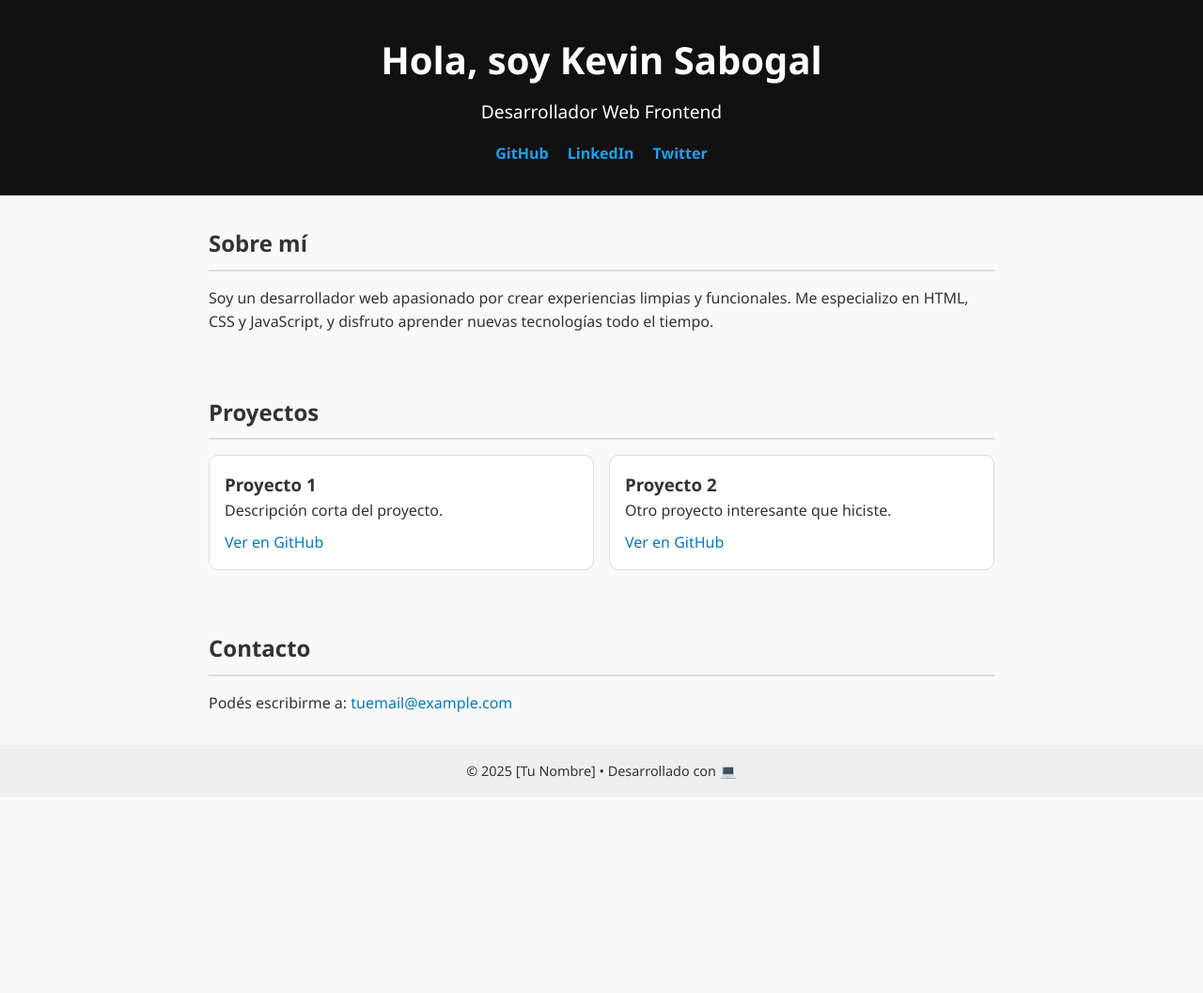
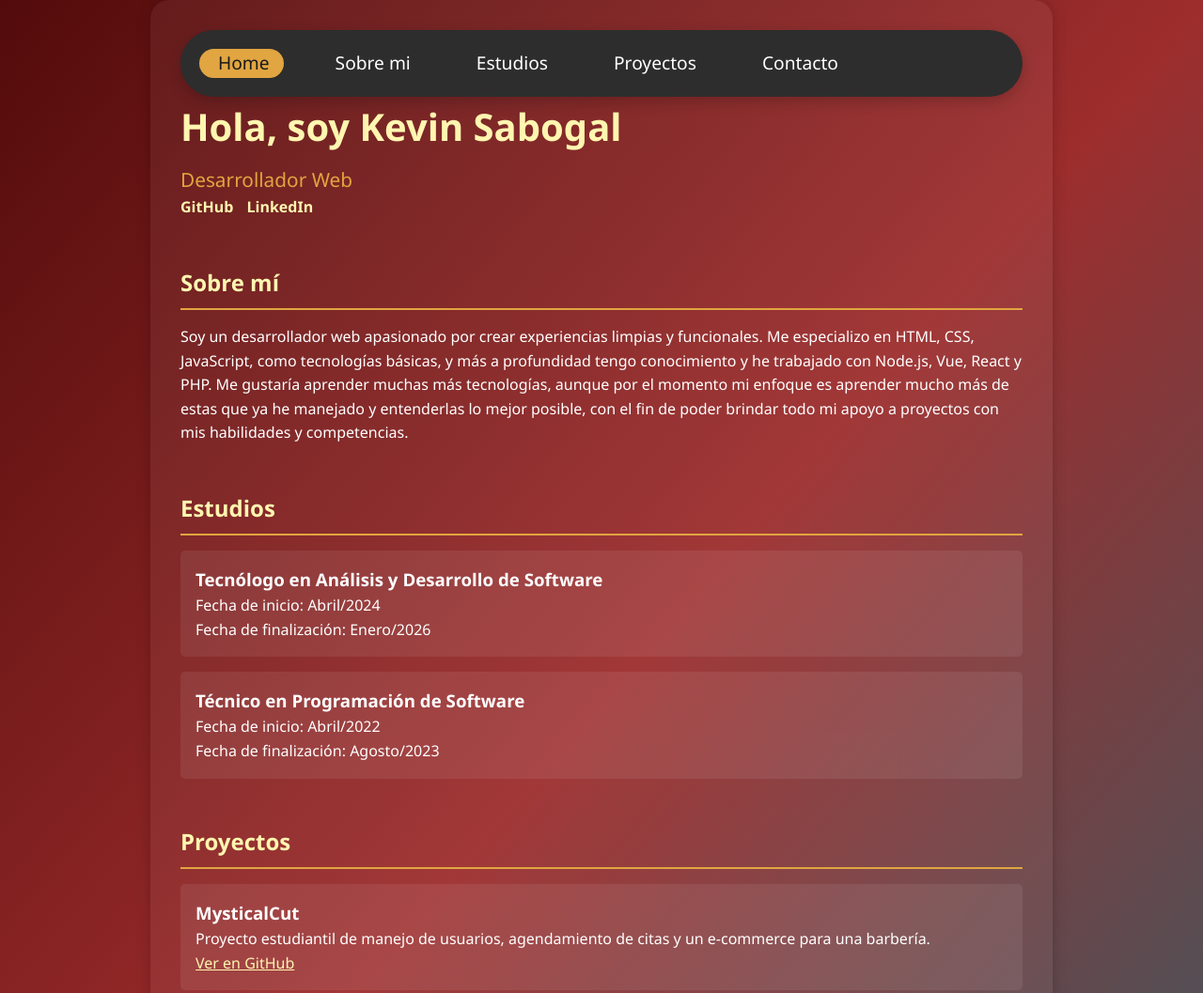
Before and after one commit to DazhyGM/Portafolio_Dazhy, a plain HTML site: page index.html in a window 1280 px wide. Shown: the top 1057 px of the page at 94% size. Before the commit the page ends 848 px from the top, so only its background shows below. Drawn offline with Linux system fonts and the light colour scheme.

Commit message:
se hacen mejoras de diseño y se agrega navbar

```diff
--- a/index.html
+++ b/index.html
@@ -1,50 +1,104 @@
 <!DOCTYPE html>
 <html lang="es">
+
 <head>
   <meta charset="UTF-8" />
   <meta name="viewport" content="width=device-width, initial-scale=1.0" />
   <title>Mi Portafolio</title>
   <link rel="stylesheet" href="style.css" />
 </head>
+
 <body>
-  <header>
+
+
+
+  <!-- CONTENEDOR PRINCIPAL -->
+  <div class="container">
+
+    <!-- NAVBAR FIJO -->
+  <div class="nav-container">
+    <ul class="navigation">
+        <div class="highlight"></div>
+        <li class="active"><a href="#">Home</a></li>
+        <li><a href="#">Sobre mi</a></li>
+        <li><a href="#">Estudios</a></li>
+        <li><a href="#">Proyectos</a></li>
+        <li><a href="#">Contacto</a></li>
+    </ul>
+
+  </div>
+
+    <header class="seccion">
       <h1>Hola, soy Kevin Sabogal</h1>
-    <p>Desarrollador Web Frontend</p>
+      <p>Desarrollador Web</p>
       <div class="redes">
-      <a href="https://github.com/tu-usuario" target="_blank">GitHub</a>
-      <a href="https://linkedin.com/in/tu-perfil" target="_blank">LinkedIn</a>
-      <a href="https://twitter.com/tu-usuario" target="_blank">Twitter</a>
+        <a href="https://github.com/DazhyGM" target="_blank">GitHub</a>
+        <a href="https://www.linkedin.com/in/david-sabogal-5349012b9/" target="_blank">LinkedIn</a>
       </div>
     </header>
 
-  <section id="sobre-mi">
+    <section id="sobre-mi" class="seccion">
       <h2>Sobre mí</h2>
-    <p>Soy un desarrollador web apasionado por crear experiencias limpias y funcionales. Me especializo en HTML, CSS y JavaScript, y disfruto aprender nuevas tecnologías todo el tiempo.</p>
+      <p>
+        Soy un desarrollador web apasionado por crear experiencias limpias y funcionales. Me especializo en HTML,
+        CSS, JavaScript, como tecnologías básicas, y más a profundidad tengo conocimiento y he trabajado con
+        Node.js, Vue, React y PHP. Me gustaría aprender muchas más tecnologías, aunque por el momento mi enfoque es
+        aprender mucho más de estas que ya he manejado y entenderlas lo mejor posible, con el fin de poder brindar
+        todo mi apoyo a proyectos con mis habilidades y competencias.
+      </p>
     </section>
 
-  <section id="proyectos">
-    <h2>Proyectos</h2>
-    <div class="proyectos-lista">
-      <div class="proyecto">
-        <h3>Proyecto 1</h3>
-        <p>Descripción corta del proyecto.</p>
-        <a href="https://github.com/tu-usuario/proyecto1" target="_blank">Ver en GitHub</a>
+    <section id="estudios" class="seccion">
+      <h2>Estudios</h2>
+      <div class="estudios-lista">
+        <div class="estudios">
+          <h3>Tecnólogo en Análisis y Desarrollo de Software</h3>
+          <p>Fecha de inicio: Abril/2024</p>
+          <p>Fecha de finalización: Enero/2026</p>
         </div>
-      <div class="proyecto">
-        <h3>Proyecto 2</h3>
-        <p>Otro proyecto interesante que hiciste.</p>
-        <a href="https://github.com/tu-usuario/proyecto2" target="_blank">Ver en GitHub</a>
+        <div class="estudios">
+          <h3>Técnico en Programación de Software</h3>
+          <p>Fecha de inicio: Abril/2022</p>
+          <p>Fecha de finalización: Agosto/2023</p>
         </div>
       </div>
     </section>
 
-  <section id="contacto">
-    <h2>Contacto</h2>
-    <p>Podés escribirme a: <a href="mailto:tuemail@example.com">tuemail@example.com</a></p>
+    <section id="proyectos" class="seccion">
+      <h2>Proyectos</h2>
+      <div class="proyectos-lista">
+        <div class="proyecto">
+          <h3>MysticalCut</h3>
+          <p>Proyecto estudiantil de manejo de usuarios, agendamiento de citas y un e-commerce para una barbería.</p>
+          <a href="https://github.com/DazhyGM/MysticalCutVue.git" target="_blank">Ver en GitHub</a>
+        </div>
+        <div class="proyecto">
+          <h3>Proyecto 2</h3>
+          <p>Próximamente habrá un nuevo proyecto</p>
+          <a href="https://github.com/DazhyGM" target="_blank">Ver en GitHub</a>
+        </div>
+      </div>
     </section>
 
-  <footer>
-    <p>© 2025 [Tu Nombre] • Desarrollado con 💻</p>
+    <section id="contacto" class="seccion">
+      <h2>Contacto</h2>
+      <p>Puedes escribirme un correo a: <a href="mailto:kevinsabogal24@gmail.com">kevinsabogal24@gmail.com</a></p>
+      <p class="contacto-whatsapp">
+        También puedes contactarme por WhatsApp:
+        <a href="https://wa.me/+573003113203" target="_blank" aria-label="WhatsApp">
+          <svg xmlns="http://www.w3.org/2000/svg" width="24" height="24" fill="#25D366" viewBox="0 0 256 256">
+            <path
+              d="M128 0C57.31 0 0 57.31 0 128a127.13 127.13 0 0017.47 65.05L0 256l64.23-17.19A127.81 127.81 0 00128 256c70.69 0 128-57.31 128-128S198.69 0 128 0zM128 230.4a102.5 102.5 0 01-52.82-14.88l-3.78-2.26-38.1 10.2 10.17-37.13-2.46-3.91A102.45 102.45 0 11230.4 128c0 56.35-45.83 102.4-102.4 102.4zm60.57-75.5c-3.31-1.65-19.55-9.64-22.58-10.74s-5.24-1.65-7.45 1.66-8.54 10.74-10.48 12.95-3.86 2.48-7.17.83-13.95-5.15-26.56-16.42c-9.82-8.74-16.45-19.55-18.38-22.85s-.2-5.1 1.24-6.76c1.27-1.52 2.86-3.97 4.29-5.95s1.91-3.31 2.86-5.52.48-4.14-.24-5.8-7.17-17.25-9.83-23.67-5.07-5.42-7-5.52-3.86-.12-5.8-.12a11.14 11.14 0 00-8.1 3.79c-2.77 3.31-10.75 10.5-10.75 25.61s11 29.61 12.52 31.66 21.69 33.11 52.55 45.2a176 176 0 0017.65 6.51c7.41 2.35 14.15 2.02 19.48 1.23 5.95-.88 19.55-7.99 22.32-15.69s2.77-14.27 1.94-15.63-3-2.43-6.26-4.08z" />
+          </svg>
+        </a>
+      </p>
+    </section>
+
+    <footer class="seccion">
+      <p>© 2025 • DazhyGM •</p>
     </footer>
+
+  </div>
 </body>
+
 </html>
--- a/style.css
+++ b/style.css
@@ -1,4 +1,14 @@
-/* Reset básico */
+:root {
+  --azul-oscuro: #365d65;
+  --crema: #fff6b0;
+  --dorado: #e1a541;
+  --rojo: #9d2d2d;
+  --vino: #530b0b;
+  --blanco: #fff;
+  --negro: #222;
+  --gris: #ddd;
+}
+
 * {
   margin: 0;
   padding: 0;
@@ -6,115 +16,195 @@
 }
 
 body {
-    font-family: "Segoe UI", sans-serif;
-    background: #f9f9f9;
-    color: #333;
+  font-family: 'Segoe UI', Tahoma, Geneva, Verdana, sans-serif;
   line-height: 1.6;
+  background: linear-gradient(to bottom right, var(--vino), var(--rojo), var(--azul-oscuro));
+  color: var(--blanco);
   scroll-behavior: smooth;
-    transition: background 0.3s ease;
+  min-height: 100vh;
 }
 
-  /* Header */
-  header {
-    background: #111;
-    color: white;
-    text-align: center;
-    padding: 2rem 1rem;
+/* Contenedor principal */
+.container {
+  max-width: 960px;
+  margin: 0 auto;
+  padding: 2rem;
+  background-color: rgba(255, 255, 255, 0.05); /* sutil fondo blanco transparente */
+  border-radius: 20px;
+  box-shadow: 0 0 15px rgba(0, 0, 0, 0.2);
 }
 
-  header h1 {
-    font-size: 2.5rem;
-    animation: fadeInDown 1s ease;
+/* NAVBAR */
+.navbar {
+  position: sticky;
+  top: 0;
+  background-color: rgba(54, 93, 101, 0.95);
+  z-index: 999;
+  padding: 1rem 0;
+  text-align: center;
+  box-shadow: 0 2px 5px rgba(0, 0, 0, 0.15);
 }
 
-  header p {
-    font-size: 1.2rem;
-    margin: 0.5rem 0 1rem;
+.navbar ul {
+  list-style: none;
 }
 
-  .redes a {
-    margin: 0 0.5rem;
-    color: #1da1f2;
+.navbar li {
+  display: inline-block;
+  margin: 0 1rem;
+}
+
+.navbar a {
+  color: var(--blanco);
   text-decoration: none;
   font-weight: bold;
   transition: color 0.3s;
 }
 
-  .redes a:hover {
-    color: #0d8ddb;
+.navbar a:hover {
+  color: var(--dorado);
 }
 
-  /* Secciones */
-  section {
-    padding: 2rem;
-    max-width: 900px;
-    margin: auto;
+/* SECCIONES */
+header,
+section,
+footer {
+  margin-bottom: 3rem;
+}
+
+header h1 {
+  font-size: 2.5rem;
+  color: var(--crema);
+  margin-bottom: 0.5rem;
+}
+
+header p {
+  font-size: 1.3rem;
+  color: var(--dorado);
+}
+
+.redes a {
+  margin-right: 10px;
+  text-decoration: none;
+  font-weight: bold;
+  color: var(--crema);
+}
+
+.redes a:hover {
+  color: var(--dorado);
 }
 
 h2 {
+  color: var(--crema);
+  border-bottom: 2px solid var(--dorado);
   margin-bottom: 1rem;
-    border-bottom: 2px solid #ddd;
   padding-bottom: 0.5rem;
 }
 
-  /* Proyectos */
-  .proyectos-lista {
-    display: grid;
-    gap: 1rem;
-    grid-template-columns: repeat(auto-fit, minmax(250px, 1fr));
-    margin-top: 1rem;
+.estudios,
+.proyecto {
+  background-color: rgba(255, 255, 255, 0.08);
+  padding: 1rem;
+  border-radius: 5px;
+  margin-bottom: 1rem;
 }
 
-  .proyecto {
-    background: white;
-    padding: 1rem;
-    border-radius: 10px;
-    border: 1px solid #ddd;
-    transition: transform 0.3s ease, box-shadow 0.3s ease;
+a {
+  color: var(--crema);
 }
 
-  .proyecto:hover {
-    transform: translateY(-5px);
-    box-shadow: 0 5px 15px rgba(0,0,0,0.1);
+a:hover {
+  color: var(--dorado);
 }
 
-  .proyecto a {
-    display: inline-block;
-    margin-top: 0.5rem;
-    color: #007acc;
-    text-decoration: none;
-  }
-
-  .proyecto a:hover {
-    text-decoration: underline;
-  }
-
-  /* Contacto */
-  #contacto a {
-    color: #007acc;
-    text-decoration: none;
-  }
-
-  #contacto a:hover {
-    text-decoration: underline;
-  }
-
-  /* Footer */
-  footer {
-    background: #eee;
-    text-align: center;
-    padding: 1rem;
-    font-size: 0.9rem;
-  }
-
-  /* Animaciones */
-  @keyframes fadeInDown {
+/* ANIMACIONES */
+@keyframes fadeInUp {
   from {
     opacity: 0;
-      transform: translateY(-30px);
+    transform: translateY(30px);
   }
   to {
     opacity: 1;
     transform: translateY(0);
   }
 }
+
+.seccion {
+  opacity: 0;
+  animation: fadeInUp 1s ease forwards;
+  animation-delay: 0.3s;
+}
+
+/* CONTACTO WHATSAPP */
+.contacto-whatsapp svg {
+  vertical-align: middle;
+  margin-left: 8px;
+}
+
+/* FOOTER */
+footer {
+  text-align: center;
+  font-size: 0.9rem;
+  color: var(--crema);
+}
+.nav-container{
+  position: relative;
+  background: #2d2d2d;
+  padding: 20px;
+  border-radius: 50px;
+  box-shadow: 0 5px 15px rgba(0,0,0,0.2);
+}
+.navigation{
+  position: relative;
+  display: flex;
+  gap: 30px;
+}
+
+.navigation li {
+  list-style: none;
+  position: relative;
+}
+.navigation li a {
+  position: relative;
+  text-decoration: none;
+  color: #fff;
+  font-size: 1.2em;
+  padding: 10px 20px;
+  transition: 0.3s;
+  z-index: 2;
+}
+
+.navigation li.active a {
+  color: #1a1a1a;
+}
+
+.highlight {
+  position: absolute;
+  background: #e1a541;
+  height: 100%;
+  width: 90px;
+  top: 0;
+  left: 0;
+  border-radius: 30px;
+  transition: 0.3s;
+}
+
+.navigation li a::before {
+  content: '';
+  position: absolute;
+  bottom: -5px;
+  left: 50%;
+  transform: translateX(-50%);
+  width: 0;
+  height: 3px;
+  background: #e1a541;
+  transition: 0.3s;
+}
+
+.navigation li:hover a::before {
+  width: 80%;
+}
+
+.navigation li.active a::before {
+  width: 0;
+}
```
Also changed, not shown: script.js (+41 -0 lines). Lines whose indentation alone changed are shown as unchanged.
